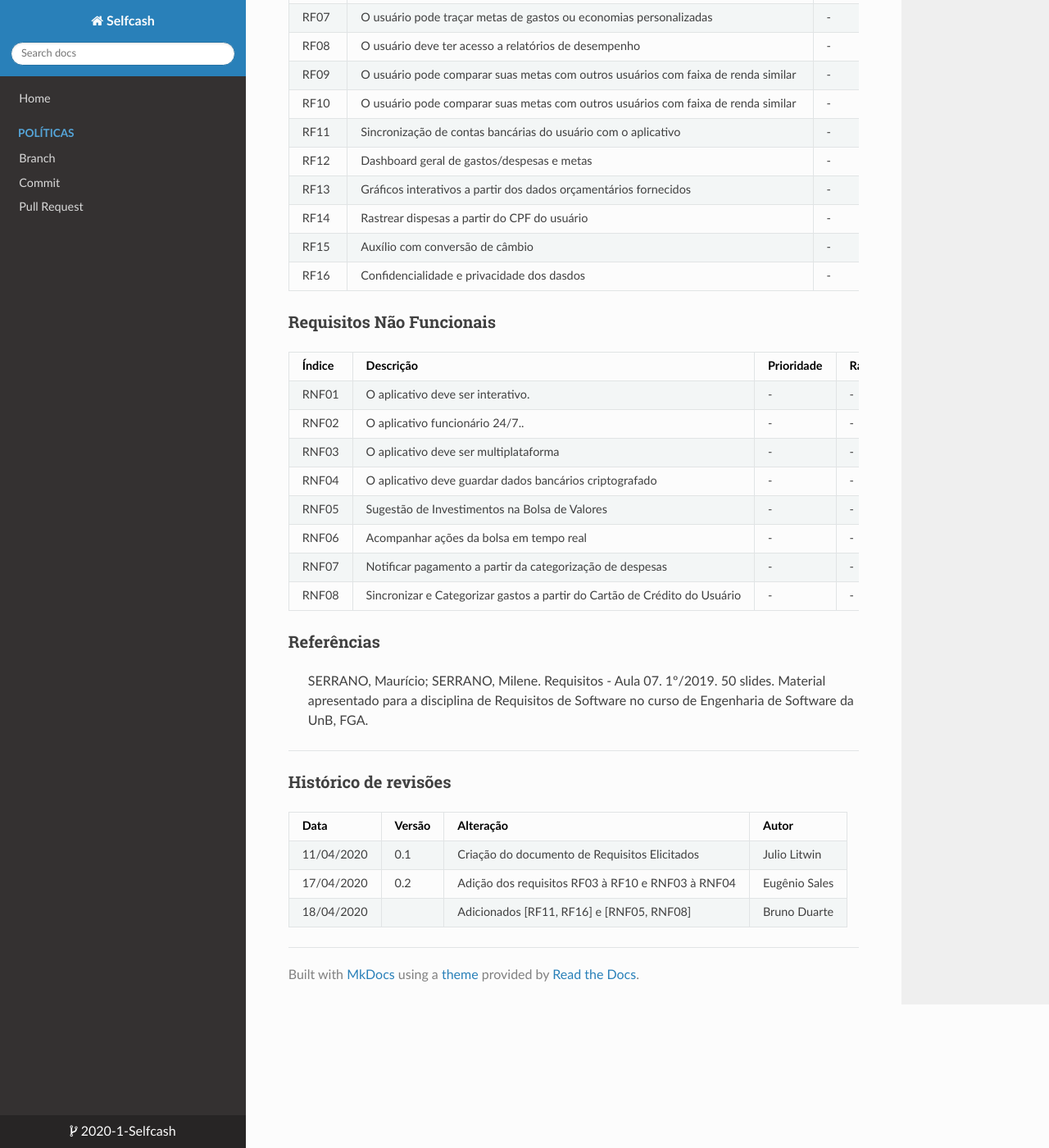
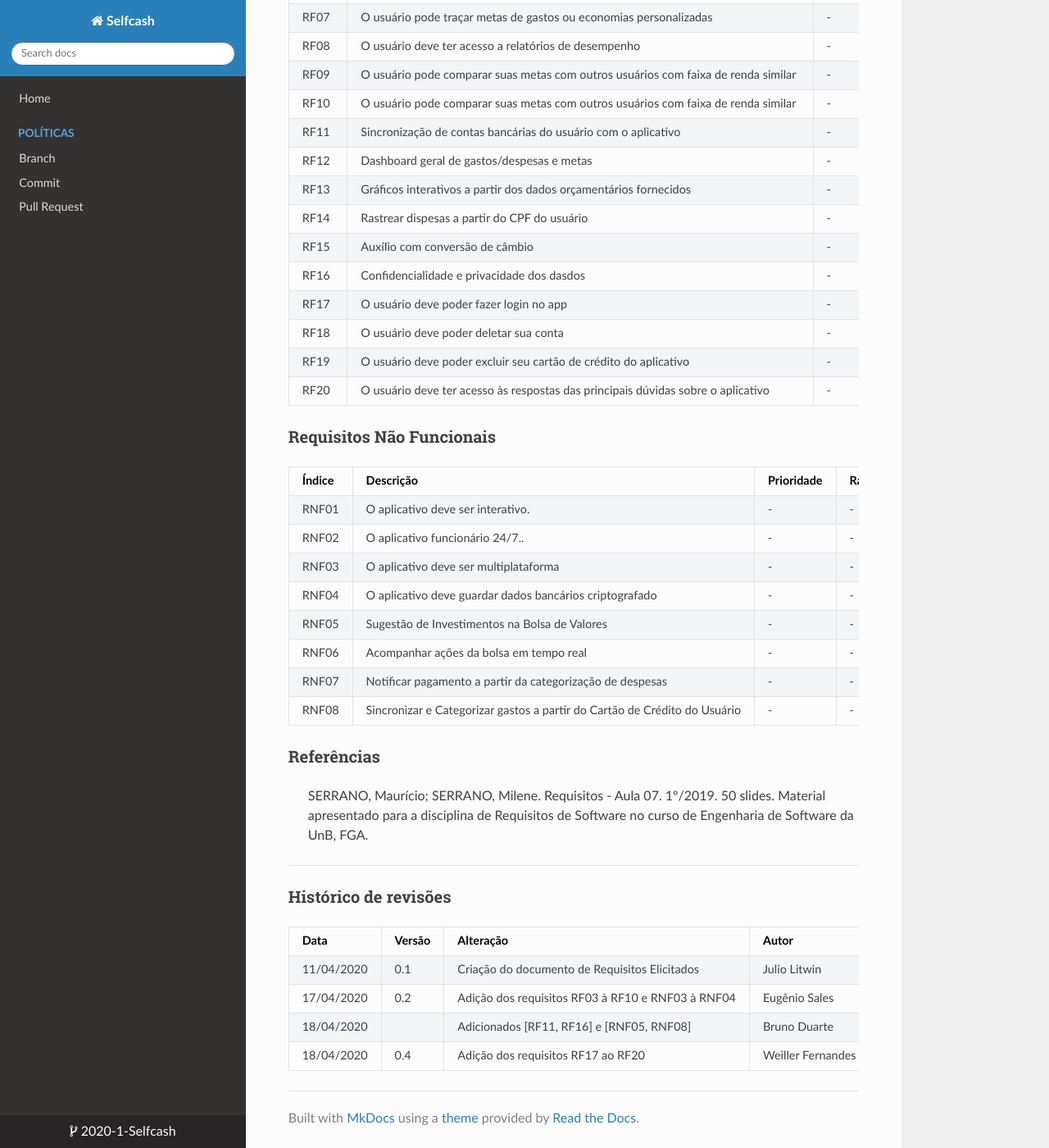
Before and after one commit to 2020-1-Selfcash/Docs, an MkDocs documentation site: the page built from docs/requisitos_elicitados.md, in a window 1280 px wide and 1400 px high, scrolled down 719 px. Shown: the whole window at 82% size. Built offline with MkDocs 1.6.1, drawn with Linux system fonts in a browser that asks for light colours; nearby versions of some CDN libraries.

Commit message:
#4 Add functional requirements

```diff
--- a/docs/requisitos_elicitados.md
+++ b/docs/requisitos_elicitados.md
@@ -27,6 +27,10 @@ O uso da técnica de análise de discurso foi feita a partir de duas pessoas con
 |RF14|Rastrear dispesas a partir do CPF do usuário|-|-|
 |RF15|Auxílio com conversão de câmbio|-|-|
 |RF16|Confidencialidade e privacidade dos dasdos |-|-|
+|RF17| O usuário deve poder fazer login no app |-|-|
+|RF18| O usuário deve poder deletar sua conta |-|-|
+|RF19| O usuário deve poder excluir seu cartão de crédito do aplicativo |-|-|
+|RF20| O usuário deve ter acesso às respostas das principais dúvidas sobre o aplicativo |-|-|
 
 ### Requisitos Não Funcionais
 |Índice|Descrição|Prioridade|Rastreabilidade|
@@ -51,3 +55,4 @@ O uso da técnica de análise de discurso foi feita a partir de duas pessoas con
 | 11/04/2020 | 0.1 | Criação do documento de Requisitos Elicitados | Julio Litwin |
 | 17/04/2020 | 0.2 | Adição dos requisitos RF03 à RF10 e RNF03 à RNF04 | Eugênio Sales |
 |18/04/2020||Adicionados [RF11, RF16] e [RNF05, RNF08]|Bruno Duarte|
+| 18/04/2020 | 0.4 | Adição dos requisitos RF17 ao RF20 | Weiller Fernandes |
```
